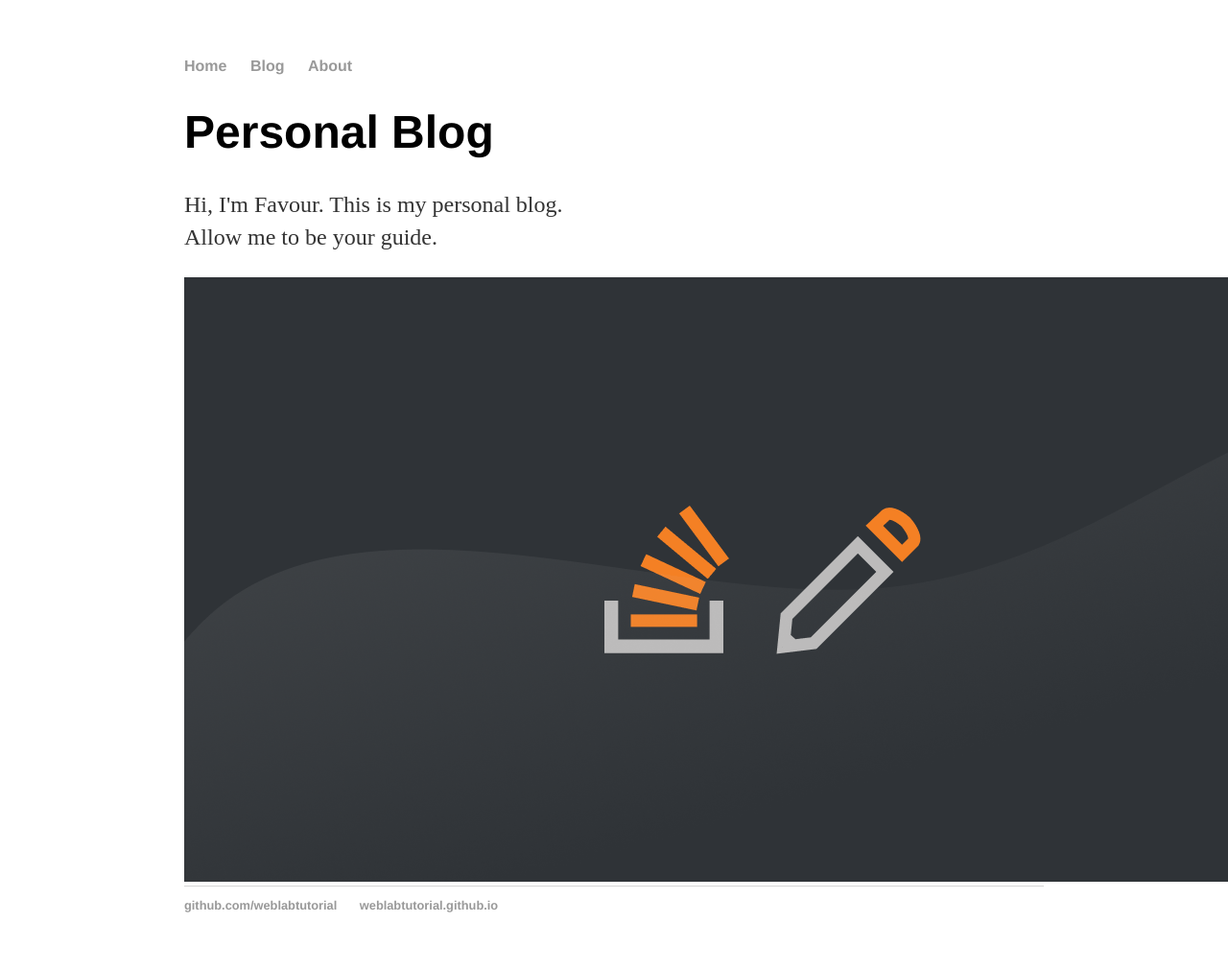
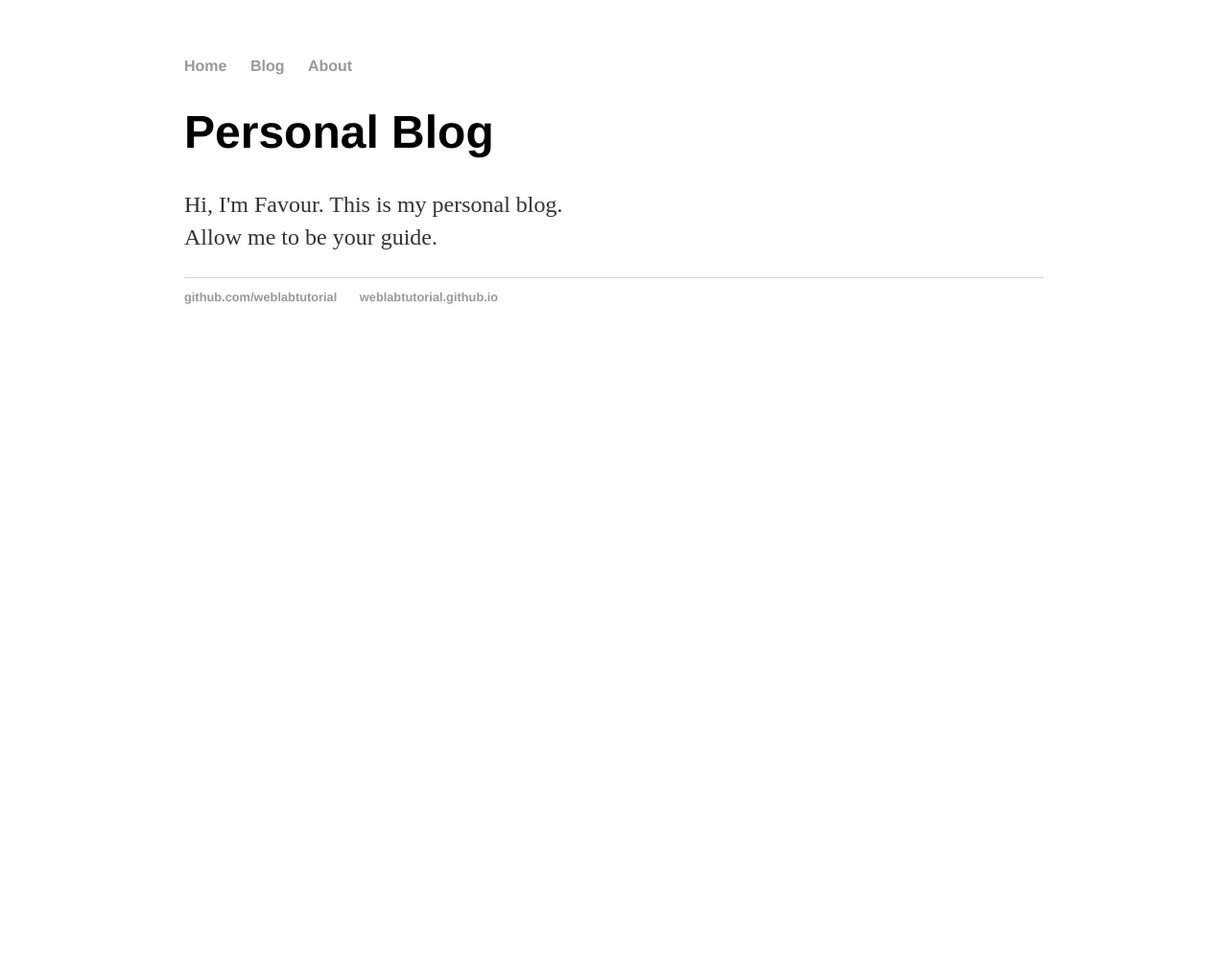
Before and after one commit to fso2000/fso2000.github.io, a Jekyll site: the page built from index.html, in a window 1280 px wide. Shown: the whole page at 96% size. Built offline with Jekyll 4.4.1, drawn with Linux system fonts in a browser that asks for light colours; after the commit the page ends 900 px from its top, so only the background shows below that.

Commit message:
Update index.html

```diff
--- a/index.html
+++ b/index.html
@@ -5,5 +5,4 @@ title: Personal Blog
 <div class="blurb">
 <h1>Personal Blog</h1>
 <p>Hi, I'm Favour. This is my personal blog.<br>Allow me to be your guide.</p>
-<img src="images/aboutimage.png" alt="about">
 </div>
```
